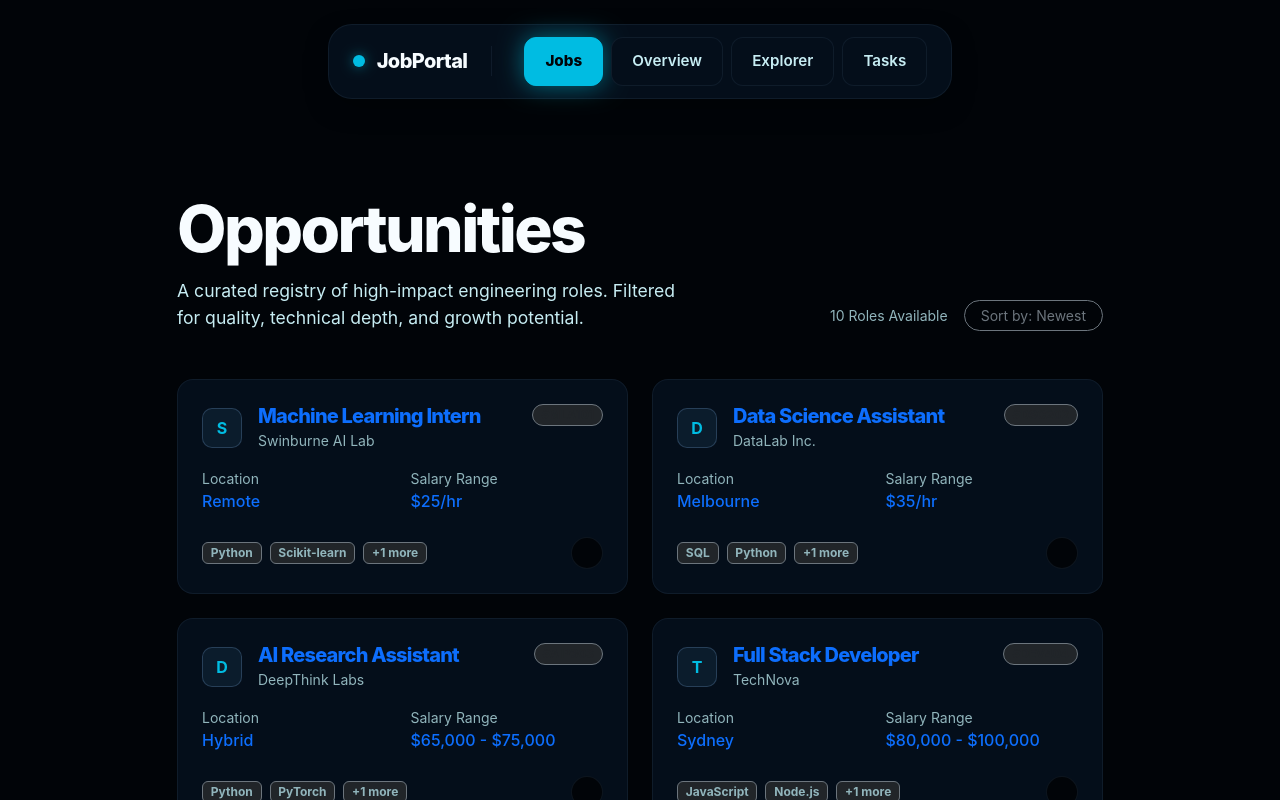
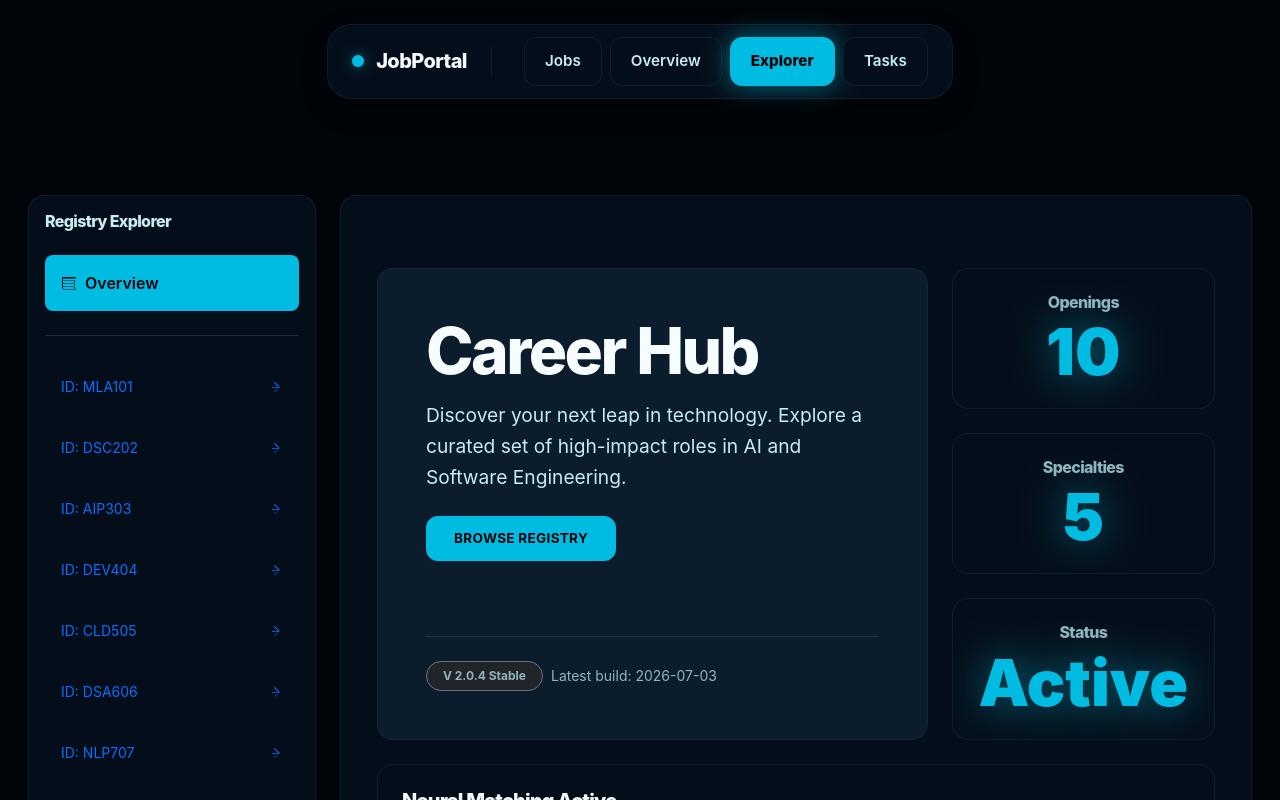
Before and after one commit to khaimonh/COS30043, a Vue app in the folder assignment2/: page / in a window 1280 px wide. Shown: the top 800 px of the page. Built offline with nearby package versions, Linux system fonts and the light colour scheme.

Commit message:
update router to make the explorer page the default page

```diff
--- a/assignment2/src/App.vue
+++ b/assignment2/src/App.vue
@@ -7,7 +7,7 @@
           <span class="brand-text">JobPortal</span>
         </div>
         <div class="nav-links">
-          <router-link to="/" class="nav-item">
+          <router-link to="/list" class="nav-item">
             <span class="nav-label">Jobs</span>
             <div class="nav-indicator"></div>
           </router-link>
@@ -15,7 +15,7 @@
             <span class="nav-label">Overview</span>
             <div class="nav-indicator"></div>
           </router-link>
-          <router-link to="/explorer" class="nav-item">
+          <router-link to="/" class="nav-item">
             <span class="nav-label">Explorer</span>
             <div class="nav-indicator"></div>
           </router-link>
--- a/assignment2/src/components/Explorer.vue
+++ b/assignment2/src/components/Explorer.vue
@@ -7,7 +7,7 @@
 
           <div class="nav flex-column gap-2">
             <router-link
-              to="/explorer/overview"
+              to="/"
               class="nav-link p-3 rounded-3 text-main d-flex align-items-center gap-2"
               active-class="active-explorer-link"
             >
--- a/assignment2/src/components/JobDetail.vue
+++ b/assignment2/src/components/JobDetail.vue
@@ -3,7 +3,6 @@
     <div class="row justify-content-center">
       <div class="col-12 col-lg-10">
         <div v-if="job" class="row g-4">
-          <!-- Main Detail Cell -->
           <div class="col-12 col-md-8">
             <div class="bento-cell p-4 h-100">
               <div class="d-flex justify-content-between align-items-start mb-4">
@@ -14,7 +13,6 @@
               <p class="lead text-muted-bento mb-5" style="line-height: 1.6;">{{ job.job_description }}</p>
 
               <div class="row g-4">
-                <!-- Required Skills -->
                 <div class="col-12">
                   <h3 class="h5 mb-3">Technical Requirements</h3>
                   <div class="row g-2">
@@ -26,7 +24,6 @@
                   </div>
                 </div>
 
-                <!-- Preferred Qualifications -->
                 <div class="col-12">
                   <h3 class="h5 mb-3">Preferred Qualifications</h3>
                   <div class="row g-2">
@@ -38,7 +35,6 @@
                   </div>
                 </div>
 
-                <!-- Tags -->
                 <div class="col-12">
                   <div class="d-flex flex-wrap gap-2 mt-3">
                     <span v-for="tag in job.tags" :key="tag" class="badge rounded-pill bg-surface border border-secondary text-dim small">
--- a/assignment2/src/router.js
+++ b/assignment2/src/router.js
@@ -8,7 +8,7 @@ import ApplicationForm from './components/ApplicationForm.vue'
 
 const routes = [
     {
-        path: '/',
+        path: '/list',
         name: 'JobList',
         component: JobList,
     },
@@ -18,11 +18,11 @@ const routes = [
         component: JobOverview,
     },
     {
-        path: '/explorer',
+        path: '/',
         component: Explorer,
         children: [
             {
-                path: 'overview',
+                path: '',
                 name: 'ExplorerOverview',
                 component: JobOverview,
             },
```
